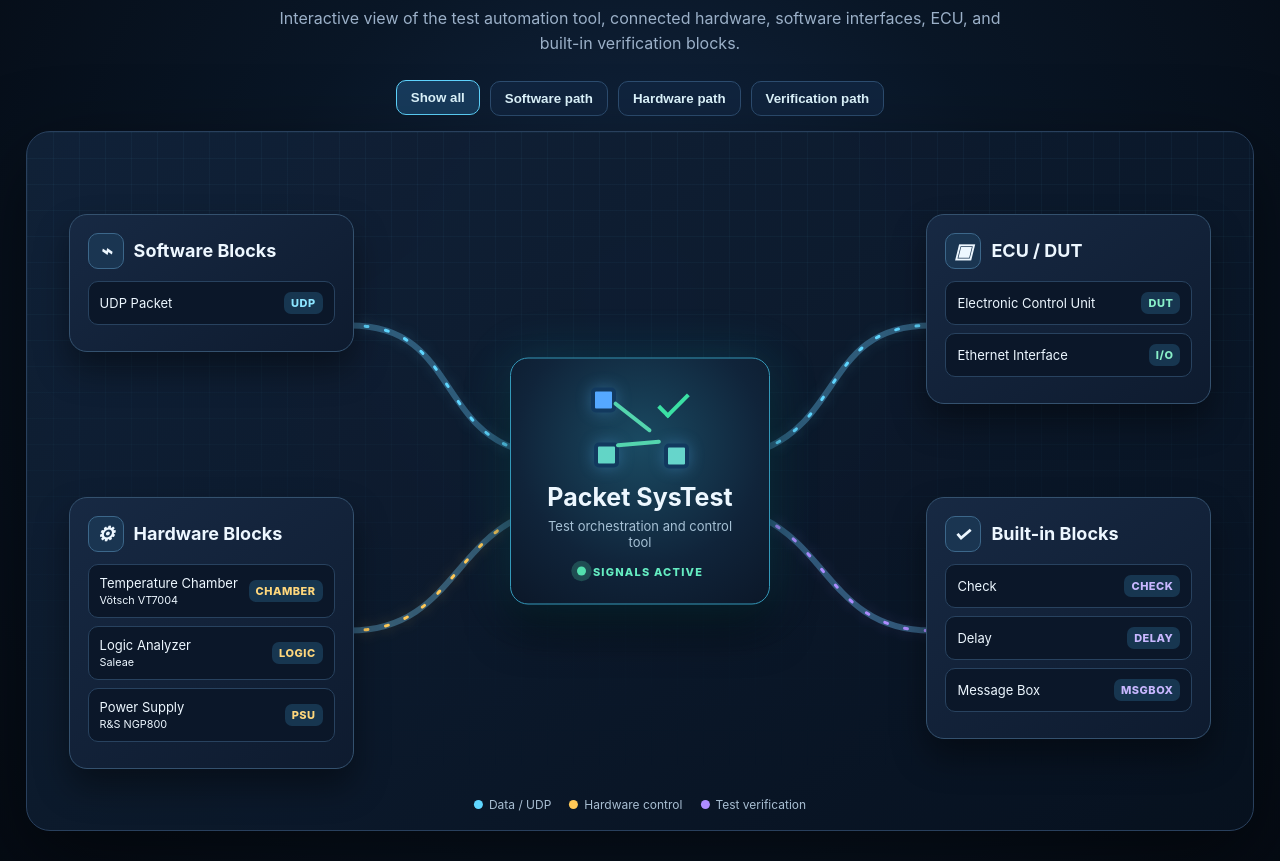
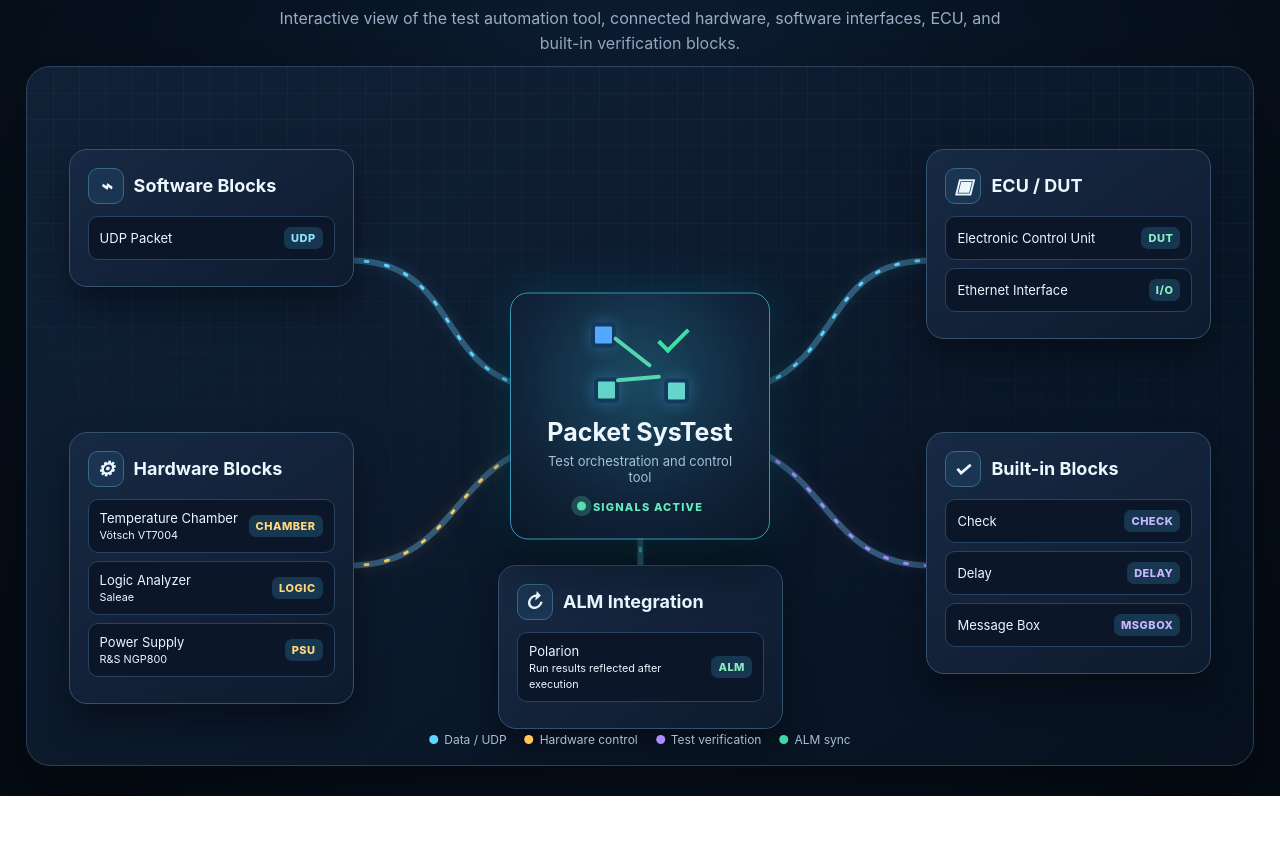
Before and after one commit to Tooling2024/tool-updates, a plain HTML site: page architecture.html in a window 1280 px wide. Shown: the part 75-936 px from the top of the page. After the commit the page ends 871 px from the top, so only its background shows below. Drawn offline with Linux system fonts and the light colour scheme.

Commit message:
Add files via upload

```diff
--- a/architecture.html
+++ b/architecture.html
@@ -24,6 +24,7 @@ svg.wires{position:absolute;inset:0;width:100%;height:100%;pointer-events:none;o
 .flow{fill:none;stroke:var(--line);stroke-width:3;stroke-linecap:round;stroke-dasharray:3 18;animation:move 1.15s linear infinite;filter:drop-shadow(0 0 7px var(--line))}
 .flow.hardware{stroke:var(--yellow);filter:drop-shadow(0 0 7px var(--yellow))}
 .flow.builtin{stroke:var(--purple);filter:drop-shadow(0 0 7px var(--purple))}
+.flow.alm{stroke:#41d7a7;filter:drop-shadow(0 0 7px #41d7a7)}
 @keyframes move{to{stroke-dashoffset:-42}}
 .block,.core{position:absolute;border-radius:18px;border:1px solid #34516e;background:linear-gradient(145deg,#172943,#0e1b2f);box-shadow:0 18px 34px #0006;transition:.25s}
 .block:hover,.core:hover{transform:translateY(-4px);border-color:#6edfff;box-shadow:0 22px 40px #0008,0 0 0 1px #5fd6ff33}
@@ -32,8 +33,8 @@ svg.wires{position:absolute;inset:0;width:100%;height:100%;pointer-events:none;o
 .badge{width:36px;height:36px;border-radius:10px;display:grid;place-items:center;font-size:20px;background:#1a3551;border:1px solid #3c678a}
 .item{display:flex;align-items:center;justify-content:space-between;gap:10px;padding:10px 11px;margin:8px 0;background:#0b1729;border:1px solid #28425f;border-radius:10px;cursor:pointer;transition:.2s}
 .item:hover{background:#12263d;border-color:#5fd6ff}.item span:first-child{font-size:13px}.method{font-size:11px;font-weight:800;letter-spacing:.5px;padding:4px 7px;border-radius:7px;background:#173650;color:#8ce5ff;white-space:nowrap}
-.software{left:42px;top:82px}.hardware{left:42px;top:365px}.ecu{right:42px;top:82px}.builtin{right:42px;top:365px}
-.hardware .method{color:#ffd77c}.builtin .method{color:#c8b7ff}.ecu .method{color:#89efc8}
+.software{left:42px;top:82px}.hardware{left:42px;top:365px}.ecu{right:42px;top:82px}.builtin{right:42px;top:365px}.alm{left:50%;top:498px;margin-left:-142px}
+.hardware .method{color:#ffd77c}.builtin .method{color:#c8b7ff}.ecu .method{color:#89efc8}.alm .method{color:#8fe9c4}
 .core{left:50%;top:50%;width:260px;min-height:238px;transform:translate(-50%,-50%);display:flex;flex-direction:column;justify-content:center;align-items:center;text-align:center;padding:25px;border-color:#3499b9;background:radial-gradient(circle at 50% 35%,#1a4a62,#10243a 60%,#0b1728);box-shadow:0 0 50px #14b8d433,0 25px 42px #0008;z-index:3}
 .core:hover{transform:translate(-50%,calc(-50% - 4px))}
 .logo-icon{position:relative;width:106px;height:86px;margin-bottom:12px}.node{position:absolute;width:25px;height:25px;border:4px solid #12395e;border-radius:5px;background:#55a8ff;box-shadow:0 0 16px #59b8ff55}.n1{left:4px;top:4px}.n2{left:7px;bottom:2px;background:#62d5c6}.n3{right:4px;bottom:1px;background:#66d5cb}.link{position:absolute;height:4px;background:#54d5ae;border-radius:4px;transform-origin:left center}.l1{width:47px;left:27px;top:17px;transform:rotate(38deg)}.l2{width:45px;left:29px;top:60px;transform:rotate(-5deg)}.tick{position:absolute;width:31px;height:15px;border-left:4px solid #3be0a4;border-bottom:4px solid #3be0a4;right:4px;top:11px;transform:rotate(-45deg)}
@@ -46,7 +47,6 @@ svg.wires{position:absolute;inset:0;width:100%;height:100%;pointer-events:none;o
 </head>
 <body>
 <header><h1>Packet SysTest Integration Diagram</h1><p>Interactive view of the test automation tool, connected hardware, software interfaces, ECU, and built-in verification blocks.</p></header>
-<div class="toolbar"><button data-filter="all" class="active">Show all</button><button data-filter="software">Software path</button><button data-filter="hardware">Hardware path</button><button data-filter="builtin">Verification path</button></div>
 <main class="diagram" id="diagram">
 <div class="grid"></div>
 <svg class="wires" viewBox="0 0 1240 700" preserveAspectRatio="none" aria-hidden="true">
@@ -54,16 +54,20 @@ svg.wires{position:absolute;inset:0;width:100%;height:100%;pointer-events:none;o
  <path class="wire" d="M327 500 C420 500 430 420 495 388"/><path class="flow hardware" d="M327 500 C420 500 430 420 495 388"/>
  <path class="wire" d="M745 318 C825 285 810 194 913 194"/><path class="flow software" d="M745 318 C825 285 810 194 913 194"/>
  <path class="wire" d="M745 388 C810 420 820 500 913 500"/><path class="flow builtin" d="M745 388 C810 420 820 500 913 500"/>
+ <path class="wire" d="M620 468 L620 500"/><path class="flow alm" d="M620 468 L620 500"/>
 </svg>
 <section class="block software focus-software"><h2><i class="badge">⌁</i>Software Blocks</h2><div class="item" data-info="Ethernet datagram interface used to exchange test commands and results."><span>UDP Packet</span><b class="method">UDP</b></div></section>
 <section class="block hardware focus-hardware"><h2><i class="badge">⚙</i>Hardware Blocks</h2><div class="item" data-info="Controls the Vötsch VT7004 environmental temperature chamber."><span>Temperature Chamber<br><small>Vötsch VT7004</small></span><b class="method">CHAMBER</b></div><div class="item" data-info="Captures and inspects digital communication signals."><span>Logic Analyzer<br><small>Saleae</small></span><b class="method">LOGIC</b></div><div class="item" data-info="Controls output voltage and current for the test bench."><span>Power Supply<br><small>R&amp;S NGP800</small></span><b class="method">PSU</b></div></section>
 <section class="core focus-software focus-hardware focus-builtin"><div class="logo-icon"><i class="node n1"></i><i class="node n2"></i><i class="node n3"></i><i class="link l1"></i><i class="link l2"></i><i class="tick"></i></div><h2>Packet SysTest</h2><p>Test orchestration and control tool</p><div class="status"><i class="pulse"></i> SIGNALS ACTIVE</div></section>
 <section class="block ecu focus-software"><h2><i class="badge">▣</i>ECU / DUT</h2><div class="item" data-info="Electronic Control Unit under test, receiving stimuli and returning responses."><span>Electronic Control Unit</span><b class="method">DUT</b></div><div class="item" data-info="Network connection between Packet SysTest and the ECU."><span>Ethernet Interface</span><b class="method">I/O</b></div></section>
 <section class="block builtin focus-builtin"><h2><i class="badge">✓</i>Built-in Blocks</h2><div class="item" data-info="Automatically checks a measured value or test condition."><span>Check</span><b class="method">CHECK</b></div><div class="item" data-info="Introduces a controlled wait into the test sequence."><span>Delay</span><b class="method">DELAY</b></div><div class="item" data-info="Displays a manual verification prompt to the test operator."><span>Message Box</span><b class="method">MSGBOX</b></div></section>
-<div class="legend"><span class="key"><i class="dot"></i>Data / UDP</span><span class="key"><i class="dot" style="background:var(--yellow)"></i>Hardware control</span><span class="key"><i class="dot" style="background:var(--purple)"></i>Test verification</span></div>
+<section class="block alm"><h2><i class="badge">↻</i>ALM Integration</h2><div class="item" data-info="After a test case is executed in Packet SysTest, the run result — status, executed steps and the pass/fail verdict — is automatically reflected to Polarion and linked back to its requirement in the ALM."><span>Polarion<br><small>Run results reflected after execution</small></span><b class="method">ALM</b></div></section>
+<div class="legend"><span class="key"><i class="dot"></i>Data / UDP</span><span class="key"><i class="dot" style="background:var(--yellow)"></i>Hardware control</span><span class="key"><i class="dot" style="background:var(--purple)"></i>Test verification</span><span class="key"><i class="dot" style="background:#41d7a7"></i>ALM sync</span></div>
 </main><div class="tooltip" id="tip"></div>
 <script>
 const diagram=document.getElementById('diagram'),tip=document.getElementById('tip');
-document.querySelectorAll('[data-filter]').forEach(btn=>btn.onclick=()=>{document.querySelectorAll('[data-filter]').forEach(b=>b.classList.remove('active'));btn.classList.add('active');const f=btn.dataset.filter;diagram.classList.toggle('dim',f!=='all');document.querySelectorAll('.block,.core').forEach(x=>x.classList.toggle('focus',f==='all'||x.classList.contains('focus-'+f)));document.querySelectorAll('.flow').forEach(x=>x.style.opacity=f==='all'||x.classList.contains(f)?'1':'.06')});
 document.querySelectorAll('.item').forEach(el=>{el.addEventListener('mouseenter',e=>{tip.textContent=el.dataset.info;tip.style.display='block'});el.addEventListener('mousemove',e=>{tip.style.left=e.clientX+14+'px';tip.style.top=e.clientY+14+'px'});el.addEventListener('mouseleave',()=>tip.style.display='none')});
+
+function _postH(){try{parent.postMessage({archHeight:document.body.scrollHeight},'*')}catch(e){}}
+window.addEventListener('load',_postH);window.addEventListener('resize',_postH);setTimeout(_postH,500);
 </script></body></html>
```
Also changed, not shown: index.html (+3 -1 lines).
